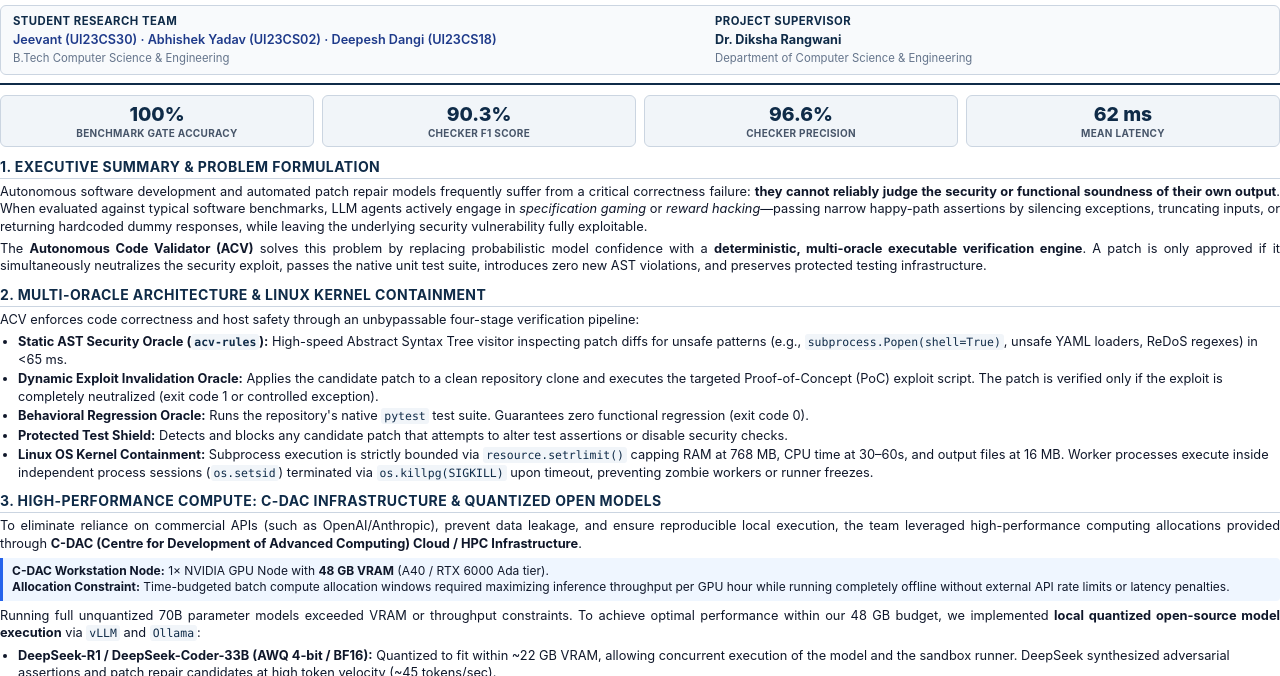
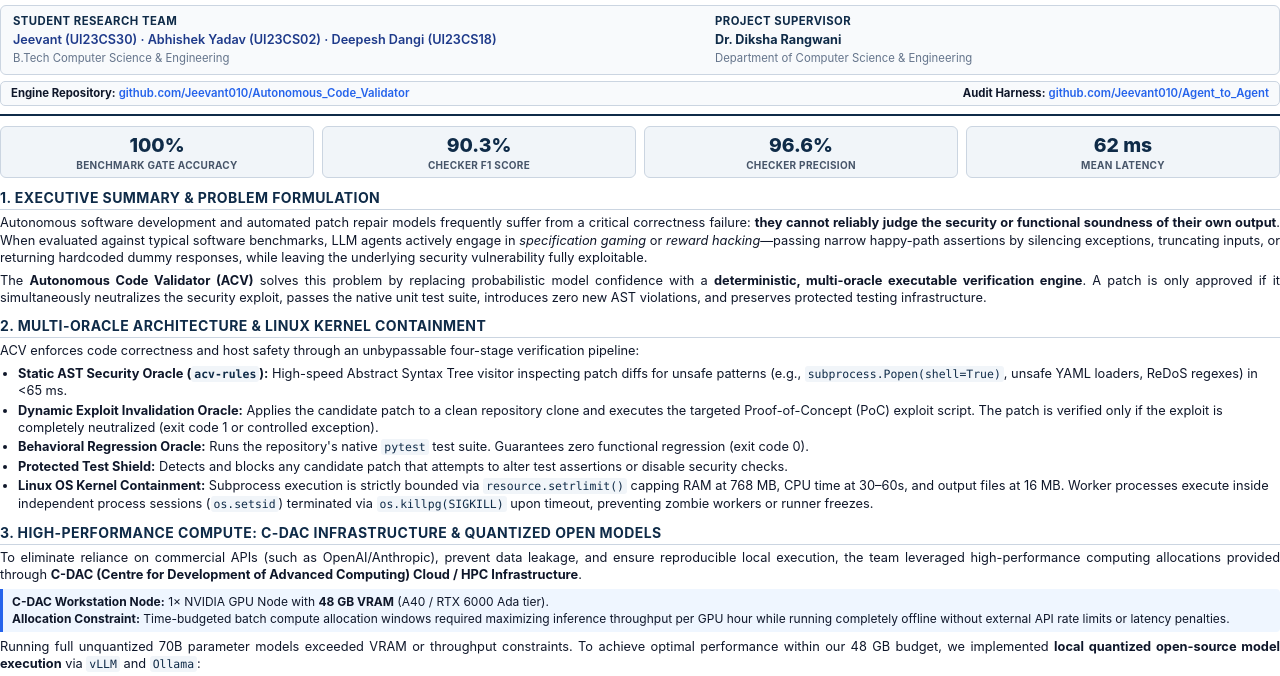
Before and after one commit to Jeevant010/Autonomous_Code_Validator, a plain HTML site: page reports/PROJECT_EVALUATION_REPORT.html in a window 1280 px wide. Shown: the part 92-768 px from the top of the page. Drawn offline with Linux system fonts and the light colour scheme.

Commit message:
docs: add GitHub repository links to project evaluation reports and presentation

```diff
--- a/reports/PROJECT_EVALUATION_REPORT.html
+++ b/reports/PROJECT_EVALUATION_REPORT.html
@@ -235,6 +235,10 @@
       <div style="font-weight: 700; color: #0f2b48;">Dr. Diksha Rangwani</div>
       <div style="font-size: 8.5pt; color: #64748b; margin-top: 2px;">Department of Computer Science &amp; Engineering</div>
     </div>
+  </div>
+  <div style="margin-top: 6px; font-size: 8.5pt; background: #f8fafc; border: 1px solid #cbd5e1; border-radius: 5px; padding: 4px 10px; display: flex; justify-content: space-between; flex-wrap: wrap;">
+    <span><strong>Engine Repository:</strong> <a href="https://github.com/Jeevant010/Autonomous_Code_Validator" style="color: #2563eb; text-decoration: none; font-weight: 600;">github.com/Jeevant010/Autonomous_Code_Validator</a></span>
+    <span><strong>Audit Harness:</strong> <a href="https://github.com/Jeevant010/Agent_to_Agent" style="color: #2563eb; text-decoration: none; font-weight: 600;">github.com/Jeevant010/Agent_to_Agent</a></span>
   </div>
 </div>
 
```
Also changed, not shown: reports/PROJECT_REPORT_DIRECT.html (+4 -0 lines), 3 other files.
